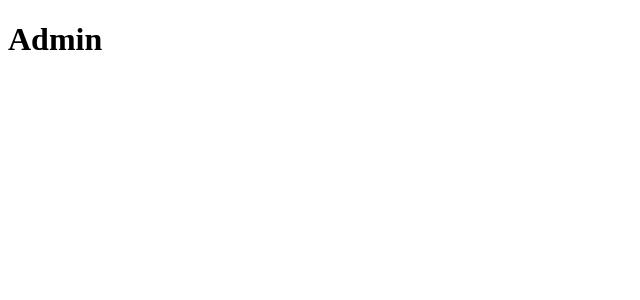
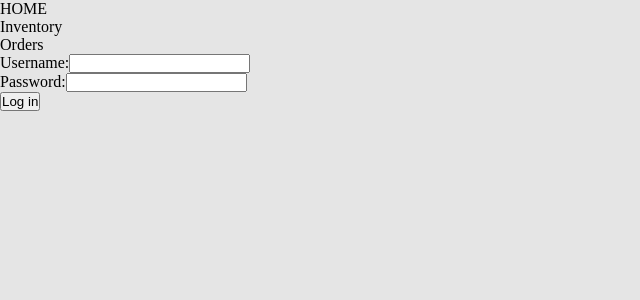
Before and after one commit to Sage4tk/tennisshop, a React (Create React App) app in the folder tennisfe/: page /admin in a window 1280 px wide. Shown: the top 300 px of the page, without its empty margins (0-640 px from the left). Built offline with nearby package versions, Linux system fonts and the light colour scheme.

Commit message:
added login form

```diff
--- a/tennisfe/src/App.js
+++ b/tennisfe/src/App.js
@@ -1,10 +1,11 @@
 import React from 'react';
 import { BrowserRouter as Router, Switch, Route } from 'react-router-dom';
 
+import './style.scss'
+
 //components
-import Nav from './components/Nav';
 import Home from './components/Home';
-import Admin from './components/Admin';
+import Admin from './components/Admin/Admin';
 
 function App() {
   return (
--- a/tennisfe/src/components/Admin.js
+++ /dev/null
@@ -1,9 +0,0 @@
-import React from 'react';
-
-export default function Admin() {
-    return (
-        <div>
-            <h1>Admin</h1>
-        </div>
-    )
-}
--- /dev/null
+++ b/tennisfe/src/components/Admin/Admin.js
@@ -0,0 +1,28 @@
+import React, {useState} from 'react';
+
+//components
+import Login from './Login';
+
+export default function Admin() {
+
+    const [currentPage, setCurrentPage] = useState(0);
+
+    return (
+        <div className="admin">
+            <nav>
+                <ul>
+                    <div onClick={() => setCurrentPage(0)}>
+                        <li>HOME</li>
+                    </div>
+                    <div onClick={() => setCurrentPage(1)}>
+                        <li>Inventory</li>
+                    </div>
+                    <div onClick={() => setCurrentPage(2)}>
+                        <li>Orders</li>
+                    </div>
+                </ul>
+            </nav>
+            <Login currentPage={currentPage} />
+        </div>
+    )
+}
--- /dev/null
+++ b/tennisfe/src/components/Admin/Login.js
@@ -0,0 +1,41 @@
+import React, {useState} from 'react';
+
+export default function Login({ currentPage }) {
+
+    const [inputText, setInputText] = useState({
+        username: "",
+        password: ""
+    });
+
+    const formHandler = (e) => {
+        setInputText({
+            ...inputText,
+            [e.target.name]: e.target.value
+        })
+    }
+
+    const submitForm = (e) => {
+        e.preventDefault();
+        console.log(inputText)
+    }
+
+    if (currentPage !== 0) return (null);
+
+    return (
+        <div>
+            <form>
+                <div>
+                    <label>Username:</label>
+                    <input type="text" name="username" value={inputText.username} onChange={formHandler} />
+                </div>
+                <div>
+                    <label>Password:</label>
+                    <input type="password" name="password" value={inputText.password} onChange={formHandler} />
+                </div>
+                <div>
+                    <button onClick={submitForm}>Log in</button>
+                </div>
+            </form>
+        </div>
+    )
+}
--- /dev/null
+++ b/tennisfe/src/style.scss
@@ -0,0 +1,11 @@
+* {
+    margin: 0;
+    padding: 0;
+    box-sizing: border-box;
+}
+
+.admin {
+    width: 100vw;
+    height: 100vh;
+    background-color: #e5e5e5;
+}
```
